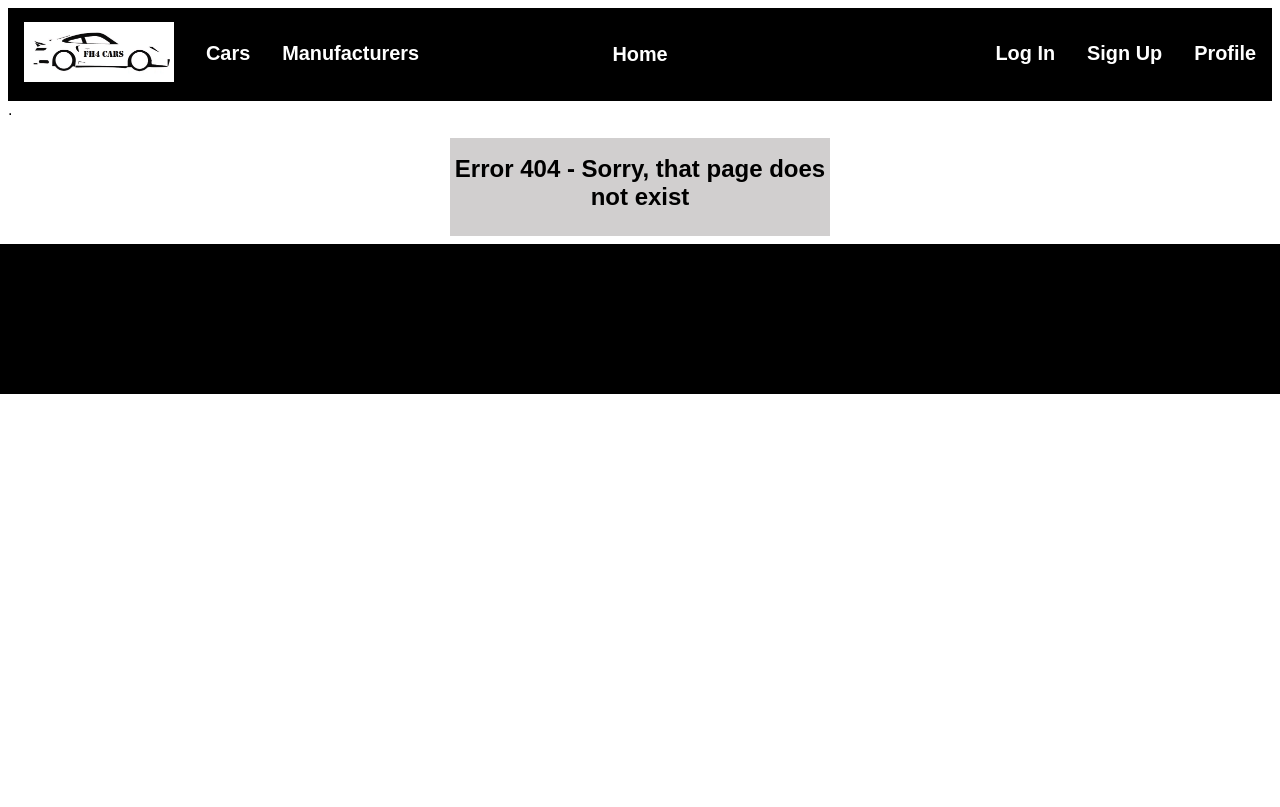
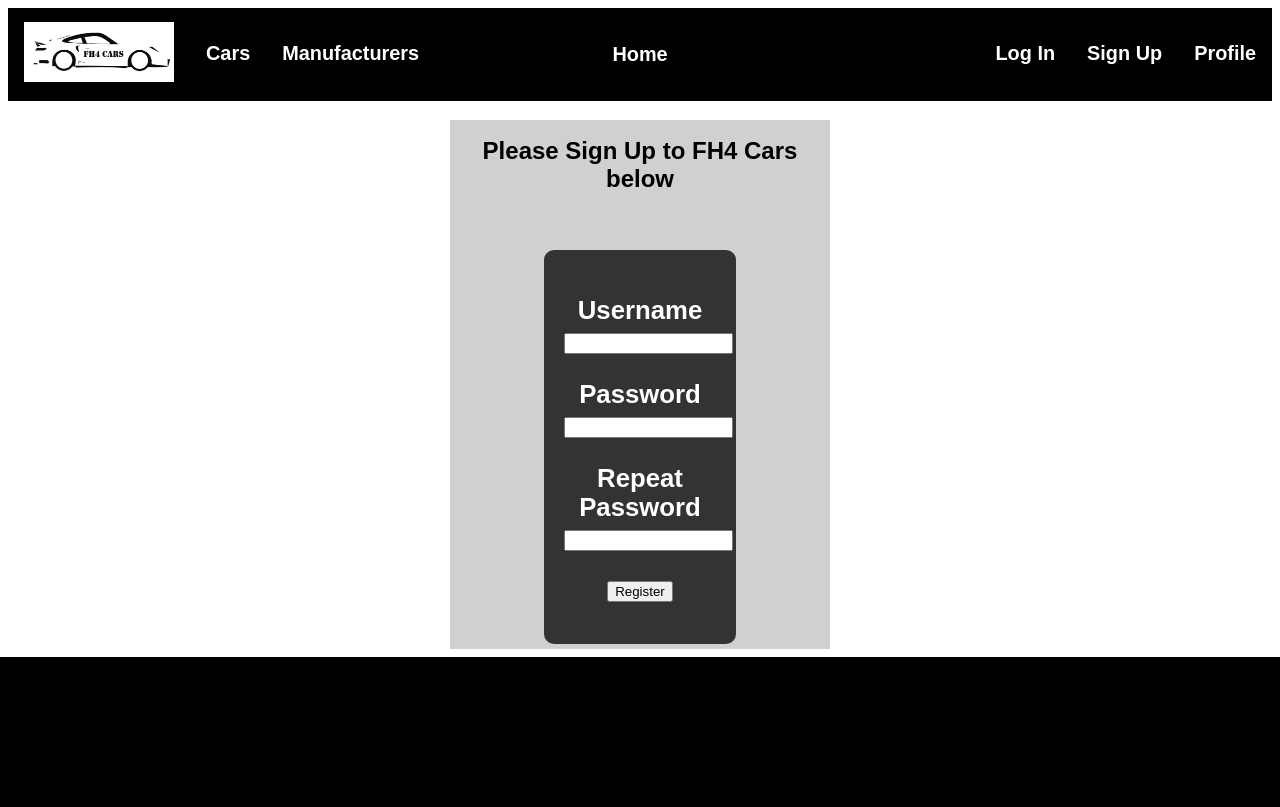
Before and after one commit to Reih02/FH4_Cars, a Flask app: page /signup in a window 1280 px wide. Before the commit the page ends 394 px from the top, so only its background shows below. Run offline with Flask 2, Linux system fonts and the light colour scheme; parts of the project's set-up code (start-up, migrations or seed data) failed here and were passed over.

Commit message:
added sign up feature to site

```diff
--- a/forms.py
+++ b/forms.py
@@ -1,9 +1,23 @@
 from flask_wtf import FlaskForm
 from wtforms import StringField, PasswordField, BooleanField, SubmitField
-from wtforms.validators import DataRequired
+from wtforms.validators import DataRequired, ValidationError, EqualTo
+import models
 
 class LoginForm(FlaskForm):
     username = StringField('Username', validators=[DataRequired()], render_kw={"placeholder": "Username"})
     password = PasswordField('Password', validators=[DataRequired()], render_kw={"placeholder": "Password"})
     remember_me = BooleanField('Remember Me')
     submit = SubmitField('Sign In')
+
+
+class RegistrationForm(FlaskForm):
+    username = StringField('Username', validators=[DataRequired()])
+    password = PasswordField('Password', validators=[DataRequired()])
+    password2 = PasswordField(
+        'Repeat Password', validators=[DataRequired(), EqualTo('password')])
+    submit = SubmitField('Register')
+
+    def validate_username(self, username):
+        user = models.User.query.filter_by(username=username.data).first()
+        if user is not None:
+            raise ValidationError('Please use a different username.')
--- a/routes.py
+++ b/routes.py
@@ -1,10 +1,10 @@
-from flask import Flask, render_template, flash, redirect, url_for
+from flask import Flask, render_template, flash, redirect, url_for, request
 from flask_sqlalchemy import SQLAlchemy
 import models
-from forms import LoginForm
+from forms import LoginForm, RegistrationForm
 from flask_login import logout_user, login_user, LoginManager, current_user
 
-
+# initialisation stuff
 app = Flask(__name__)
 
 app.config['SECRET_KEY'] = 'reilly_is_cool'
@@ -13,27 +13,8 @@ app.config['SQLALCHEMY_TRACK_MODIFICATIONS'] = False
 
 db = SQLAlchemy(app)
 loginTest = LoginManager(app)
-
-
-@app.route('/login', methods=['GET', 'POST'])
-def login():
-    if current_user.is_authenticated:
-        return redirect(url_for('index'))
-    form = LoginForm()
-    if form.validate_on_submit():
-        user = models.User.query.filter_by(username=form.username.data).first()
-        if user is None or not user.check_password(form.password.data):
-            flash('Invalid username or password')
-            return redirect(url_for('login'))
-        login_user(user, remember=form.remember_me.data)
-        return redirect(url_for('index'))
-    return render_template('login.html', title='Sign In', form=form)
-
-
-@app.route('/logout')
-def logout():
-    logout_user()
-    return redirect(url_for('home'))
+loginTest.login_view = 'login'
+# ---------------------
 
 
 @app.route('/')
@@ -73,6 +54,51 @@ def manufacturer(info):
                            manufacturer=manufacturer)
 
 
+
+@app.route('/login', methods=['GET', 'POST'])
+def login():
+    if current_user.is_authenticated:
+        return redirect(url_for('home'))
+    form = LoginForm()
+    if form.validate_on_submit():
+        user = models.User.query.filter_by(username=form.username.data).first()
+        if user is None or not user.check_password(form.password.data):
+            flash('Invalid username or password')
+            return redirect(url_for('login'))
+        login_user(user, remember=form.remember_me.data)
+        next_page = request.args.get('next')
+        if not next_page or url_parse(next_page).netloc != '':
+            next_page = url_for('home')
+        return redirect(url_for('home'))
+    return render_template('login.html', title='Sign In', form=form)
+
+
+@app.route('/signup', methods=['GET', 'POST'])
+def signup():
+    if current_user.is_authenticated:
+        return redirect(url_for('home'))
+    form = RegistrationForm()
+    if form.validate_on_submit():
+        user = models.User(username=form.username.data)
+        user.set_password(form.password.data)
+        db.session.add(user)
+        db.session.commit()
+        flash('Congratulations, you are now a registered user!')
+        return redirect(url_for('login'))
+    return render_template('signup.html', title='Sign up', form=form)
+
+
+@app.route('/logout')
+def logout():
+    logout_user()
+    return redirect(url_for('home'))
+
+
+#@app.route('/profile')
+#@login_required
+#def profile():
+
+
 @app.errorhandler(404)
 def page_not_found(e):
     return render_template("404.html")
--- a/static/css/style.css
+++ b/static/css/style.css
@@ -68,6 +68,7 @@ h2 {
   text-align: center;
   padding: 20px;
   text-decoration-color: white;
+  border-radius: 10px;
 }
 
 #smallbox1 a:link {
--- a/templates/login.html
+++ b/templates/login.html
@@ -11,6 +11,7 @@
 <div id = 'smallbox1'>
 <form action="" method="post" novalidate>
   {{ form.hidden_tag() }}
+    <!-- <p>New User? <a href="{{ url_for('signup') }}">Click to Register!</a></p> -->
     <h3>
       {{ form.username.label }}<br>
       {{ form.username(size=18) }}
--- a/templates/navigation.html
+++ b/templates/navigation.html
@@ -11,11 +11,15 @@
 
   <div class="topnav-right">
     {% if current_user.is_anonymous %}
-    <a href="{{ url_for('login') }}"><h3>Log In</h3></a>
+      <a href="{{ url_for('login') }}"><h3>Log In</h3></a>
     {% else %}
-    <a href="{{ url_for('logout') }}"><h3>Logout</h3></a>
+      <a href="{{ url_for('logout') }}"><h3>Logout</h3></a>
     {% endif %}
     <a href="/signup"><h3>Sign Up</h3></a>
-    <a href="/profile"><h3>Profile</h3></a>
+    {% if current_user.is_anonymous %}
+      <a href="/profile"><h3>Profile</h3></a>
+    {% else %}
+      <a href="/profile"><h3>{{ current_user.username }}</h3></a>
+    {% endif %}
   </div>
 </div>
--- /dev/null
+++ b/templates/signup.html
@@ -0,0 +1,38 @@
+{%extends 'layout.html'%}
+
+{%block content%}
+<title>
+  Sign Up to FH4 Cars!
+</title>
+<div id = 'smallbox'>
+  <h2>
+    Please Sign Up to FH4 Cars below
+  </h2>
+<div id = 'smallbox1'>
+<form action="" method="post" novalidate>
+  {{ form.hidden_tag() }}
+    <h3>
+      {{ form.username.label }}<br>
+      {{ form.username(size=18) }}
+      {% for error in form.username.errors %}
+        <span style="color: red;">[{{ error }}]</span>
+      {% endfor %}
+    </h3>
+    <h3>
+      {{ form.password.label }}<br>
+      {{ form.password(size=18) }}
+      {% for error in form.password.errors %}
+        <span style="color: red;">[{{ error }}]</span>
+      {% endfor %}
+    </h3>
+    <h3>
+      {{ form.password2.label }}<br>
+      {{ form.password2(size=18) }}<br>
+      {% for error in form.password2.errors %}
+        <span style="color: red;">[{{ error }}]</span>
+      {% endfor %}
+    </h3>
+      <p>{{ form.submit() }}</p>
+</form>
+</div>
+{%endblock%}
```
Also changed, not shown: FH4_cars.db.
